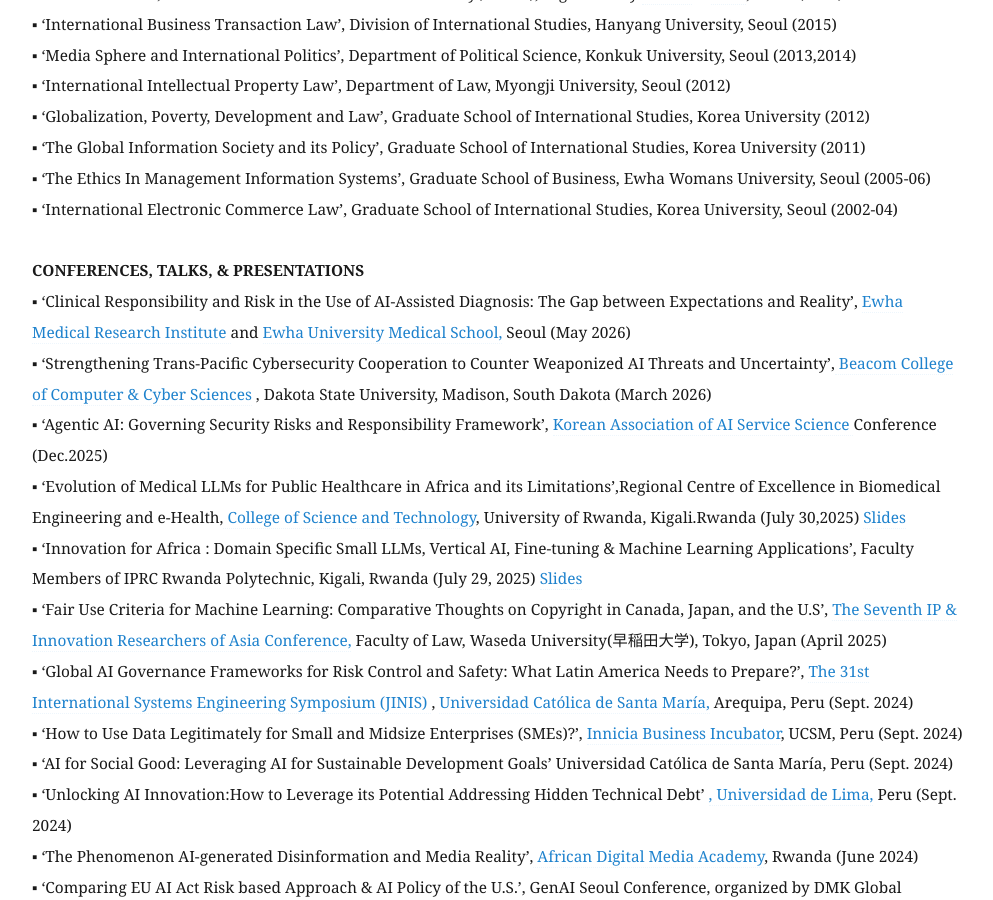
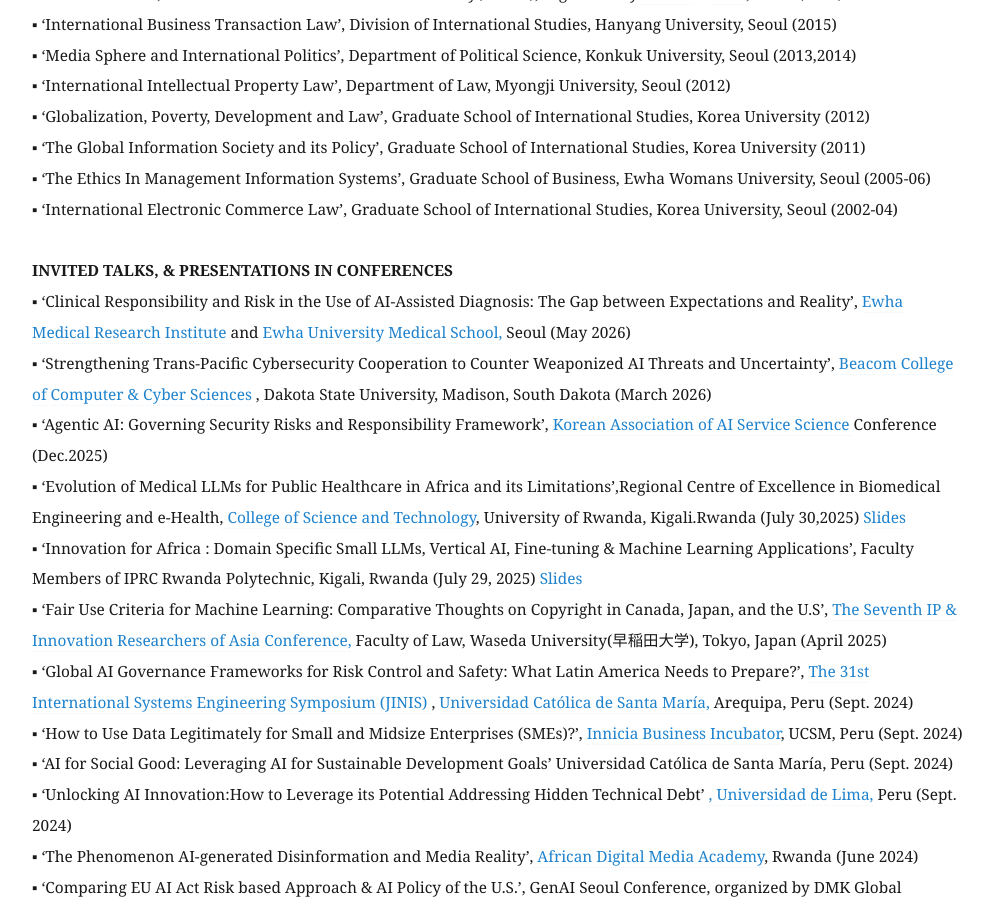
Before and after one commit to eunchangchoi/eunchangchoi.github.io, a Jekyll site: the page built from index.md, in a window 1280 px wide and 900 px high, scrolled down 5077 px. Shown: the whole window, without its empty margins (68-1061 px from the left). Built offline with Jekyll 4.4.1, drawn with Linux system fonts in a browser that asks for light colours.

Commit message:
Update index.md

```diff
--- a/index.md
+++ b/index.md
@@ -106,7 +106,7 @@
 ▪ ‘The Ethics In Management Information Systems’, Graduate School of Business, Ewha Womans University, Seoul (2005-06) <br>
 ▪ ‘International Electronic Commerce Law’, Graduate School of International Studies, Korea University, Seoul (2002-04) <br>
     <br>
- <strong> CONFERENCES, TALKS, & PRESENTATIONS </strong> <br>
+ <strong> INVITED TALKS, & PRESENTATIONS IN CONFERENCES </strong> <br>
 ▪ ‘Clinical Responsibility and Risk in the Use of AI-Assisted Diagnosis: The Gap between Expectations and Reality’, <a href="https://research.ewhamed.ac.kr/"> Ewha Medical Research Institute </a>and <a href="https://ewhamed.ac.kr/ewhamedeng/index.do"> Ewha University Medical School,</a> Seoul (May 2026) <br>
 ▪ ‘Strengthening Trans-Pacific Cybersecurity Cooperation to Counter Weaponized AI Threats and Uncertainty’,<a href="https://dsu.edu/academics/colleges/beacom-college/"> Beacom College of Computer & Cyber Sciences</a> , Dakota State University, Madison, South Dakota (March 2026) <br>
 ▪ ‘Agentic AI: Governing Security Risks and Responsibility Framework’, <a href="https://www.kaiss.or.kr/index">Korean Association of AI Service Science </a> Conference (Dec.2025) <br>
```
